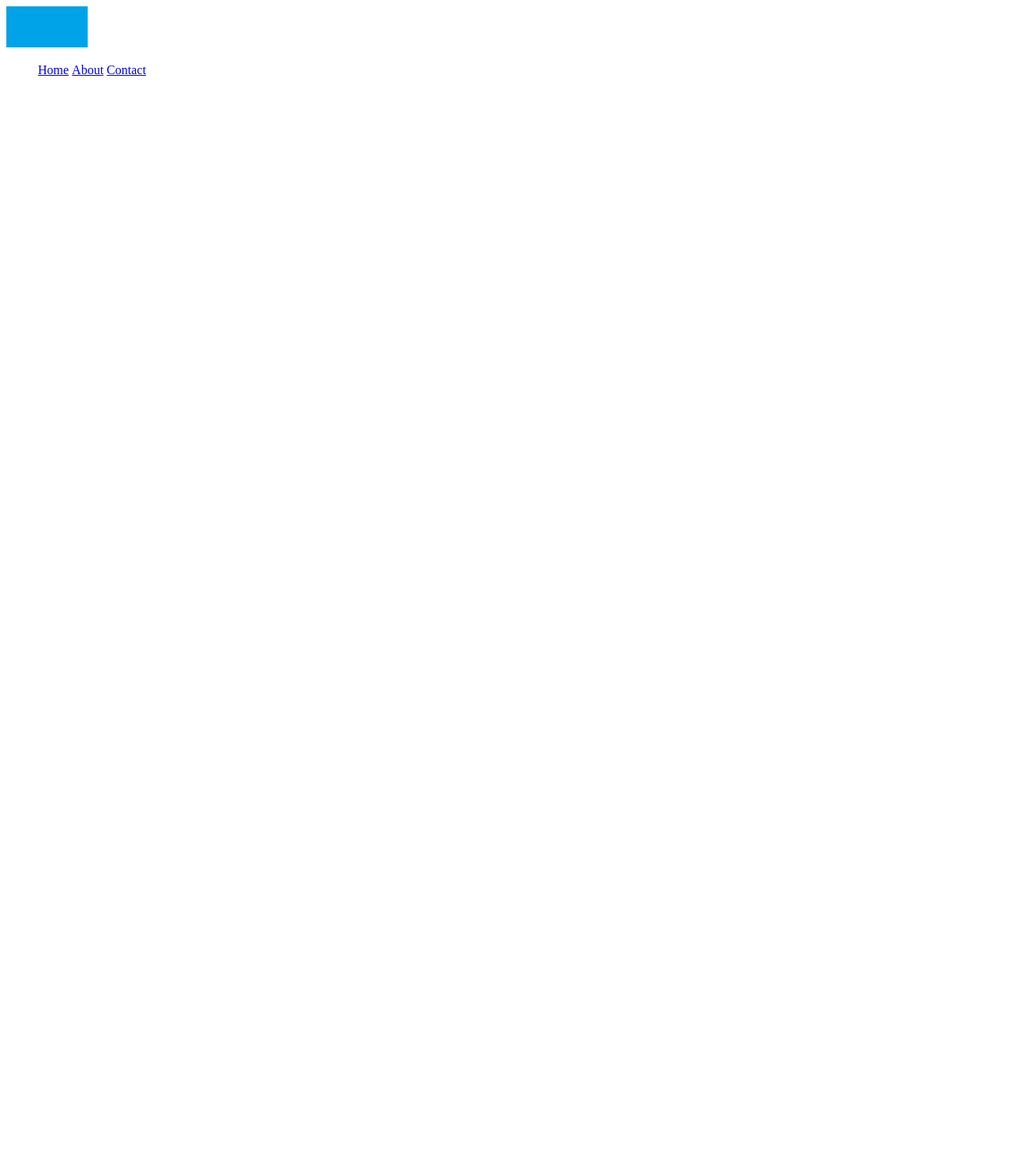
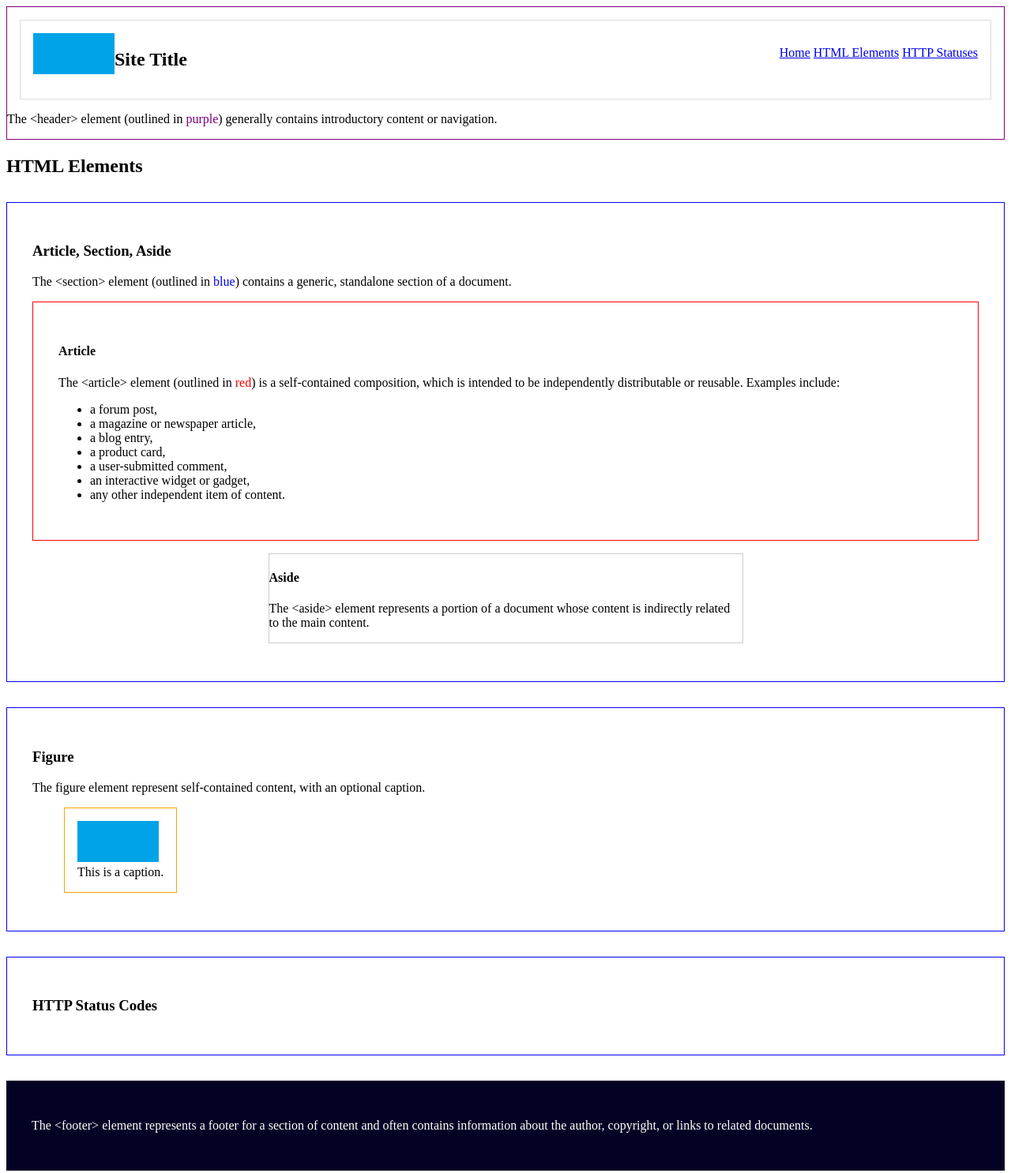
Before and after one commit to amwes/html, a plain HTML site: page index.html in a window 1280 px wide. Shown: the whole page at 79% size. Before the commit the page ends 800 px from the top, so only its background shows below. Drawn offline with Linux system fonts and the light colour scheme.

Commit message:
Update index.html

```diff
--- a/index.html
+++ b/index.html
@@ -5,21 +5,117 @@
     <meta name="viewport" content="width=device-width" />
     <title>HTML Examples</title>
     <style>
-        nav ul li {
+        header{
+            border: solid 1px purple;
+        }
+        nav ul li,
+        nav ul,
+        nav img,
+        nav h1 {
             display: inline-block;
+        }
+        nav img {
+            float: left;
+        }
+        nav ul {
+            float:right;
+        }
+        nav {
+            border: 1px solid rgb(221, 221, 221);
+            padding: 1em;
+            margin: 1em;
+        }
+        article {
+            border: 1px solid red;
+            padding: 2em;
+        }
+        section {
+            border: 1px solid blue;
+            padding:2em;
+            margin: 2em 0;
+        }
+        aside {
+            border: 1px solid #ccc;
+            margin: 1em auto;
+            width:50%;
+            min-width:300px;
+        }
+        figure {
+            border: 1px solid orange;
+            padding: 1em;
+            width:fit-content;
+        }
+        footer {
+            background: #030124;
+            color: #fff;
+            padding: 2em;
+        }
+        .blue {
+            color: blue;
+        }
+        .red {
+            color: red;
+        }
+        .purple {
+            color: purple;
         }
     </style>
 </head>
 <body>
     <header>
-        <img src="img/button.jpg"/>
         <nav>
+            <img src="img/button.jpg"/> <h1>Site Title</h1>
             <ul>
                 <li><a href="#">Home</a></li>
-                <li><a href="#">About</a></li>
-                <li><a href="#">Contact</a></li>
+                <li><a href="#html">HTML Elements</a></li>
+                <li><a href="#http">HTTP Statuses</a></li>
             </ul>
         </nav>
+        <p>The &lt;header&gt; element (outlined in <span class="purple">purple</span>) generally contains introductory content or navigation.</p>
     </header>
+    <h2>HTML Elements</h2>
+    <section id="html">
+
+        <h3>Article, Section, Aside</h3>
+        <p>The &lt;section&gt; element (outlined in <span class="blue">blue</span>) contains a generic, standalone section of a document.</p>
+
+    <article>
+        <h4>Article</h4>
+        <p>The &lt;article&gt; element (outlined in <span class="red">red</span>) is a self-contained composition, which is intended to be independently distributable or reusable. Examples include:
+            <ul><li>a forum post,</li>
+                <li>a magazine or newspaper article,</li>
+                <li>a blog entry,</li>
+                <li>a product card,</li>
+                <li>a user-submitted comment,</li>
+                <li>an interactive widget or gadget,</li>
+                <li>any other independent item of content.</li>
+            </ul>
+        </p>
+    </article>
+    <aside>
+        <h4>Aside</h4>
+        <p>The &lt;aside&gt; element represents a portion of a document whose content is indirectly related to the main content.</p>
+    </aside>
+    </section>
+
+    <section>
+        <h3>Figure</h3>
+        <p>The figure element represent self-contained content, with an optional caption.</p>
+        <figure>
+            <img src="/img/button.jpg">
+            <figcaption>This is a caption.</figcaption>
+        </figure>
+
+    </section>
+    <section id="http">
+        <h3>HTTP Status Codes</h3>
+
+    </section>
+    <footer>
+        <p>The &lt;footer&gt; element represents a footer for a section of content and often contains information about the author, copyright, or links to related documents.</p>
+    </footer>
+    <script>
+        console.log("Hello");
+    </script>
 </body>
 </html>
```
